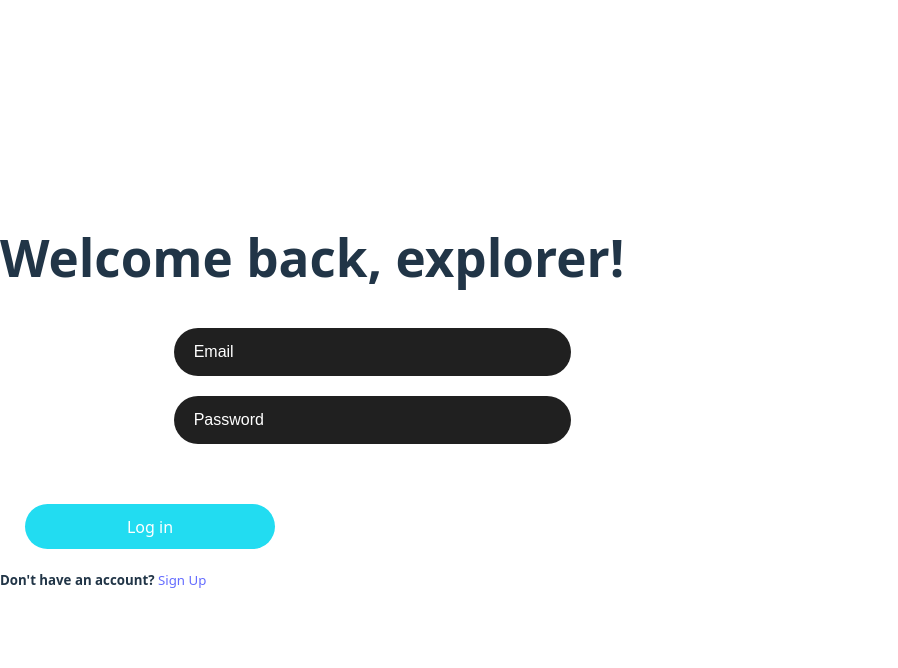
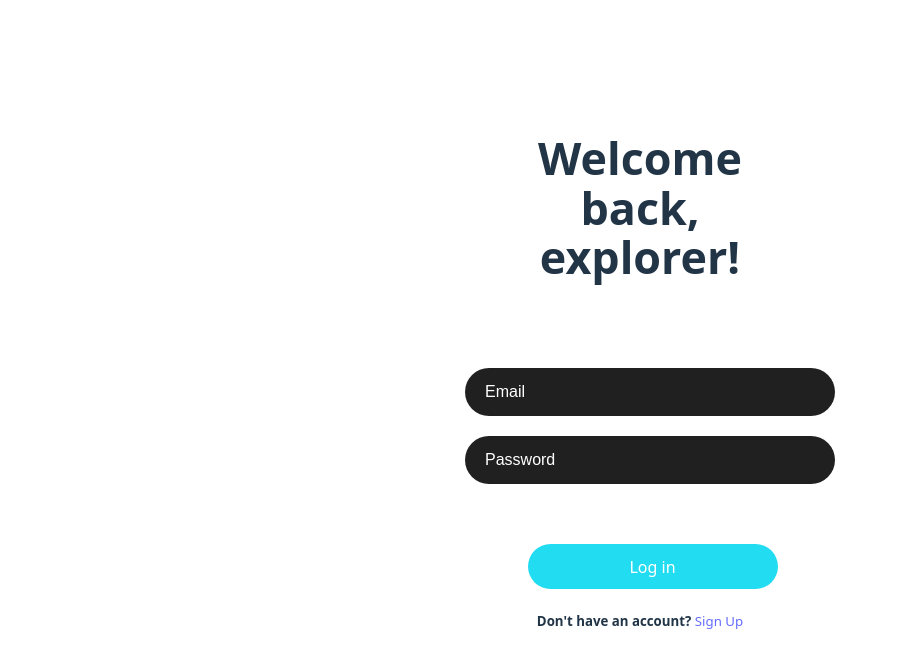
Before and after one commit to mehrajhasan/PlanAway, a React (Vite) app in the folder frontend/: page /login in a window 1280 px wide. Shown: the top 668 px of the page, without its empty margins (0-898 px from the left). Built offline with nearby package versions, Linux system fonts and the light colour scheme.

Commit message:
more styling

```diff
--- a/frontend/src/App.css
+++ b/frontend/src/App.css
@@ -10,7 +10,7 @@
   min-height: 100vh;
 }
 
-.loginPage {
+.authPage {
   display: flex;
   flex-direction: column;
   align-items: center;
@@ -19,7 +19,7 @@
   width: 100vw;
 }
 
-.loginText{
+.authText{
   display: flex;
   flex-direction: column;
   align-items: center;
@@ -31,7 +31,7 @@
   top: -50px;
 }
 
-.loginField{
+.loginField, .signupField{
   display: flex;
   flex-direction: column;
   align-items: center;
@@ -41,11 +41,14 @@
   margin-top: -10px;
 }
 
+
+
 input{
   background-color: #202020;
   color: white;
   border: none;
-  padding: 15px 150px 15px 20px;
+  padding: 15px 20px;
+  min-width: 350px;
   font-size: 16px;
   width: 100%;
   border-radius: 25px;
@@ -57,6 +60,7 @@
   color: rgb(255, 255, 255);
   font-size: 16px;
   text-align: start;
+  width: 100%;
 }
 
 .loginBtn {
```
